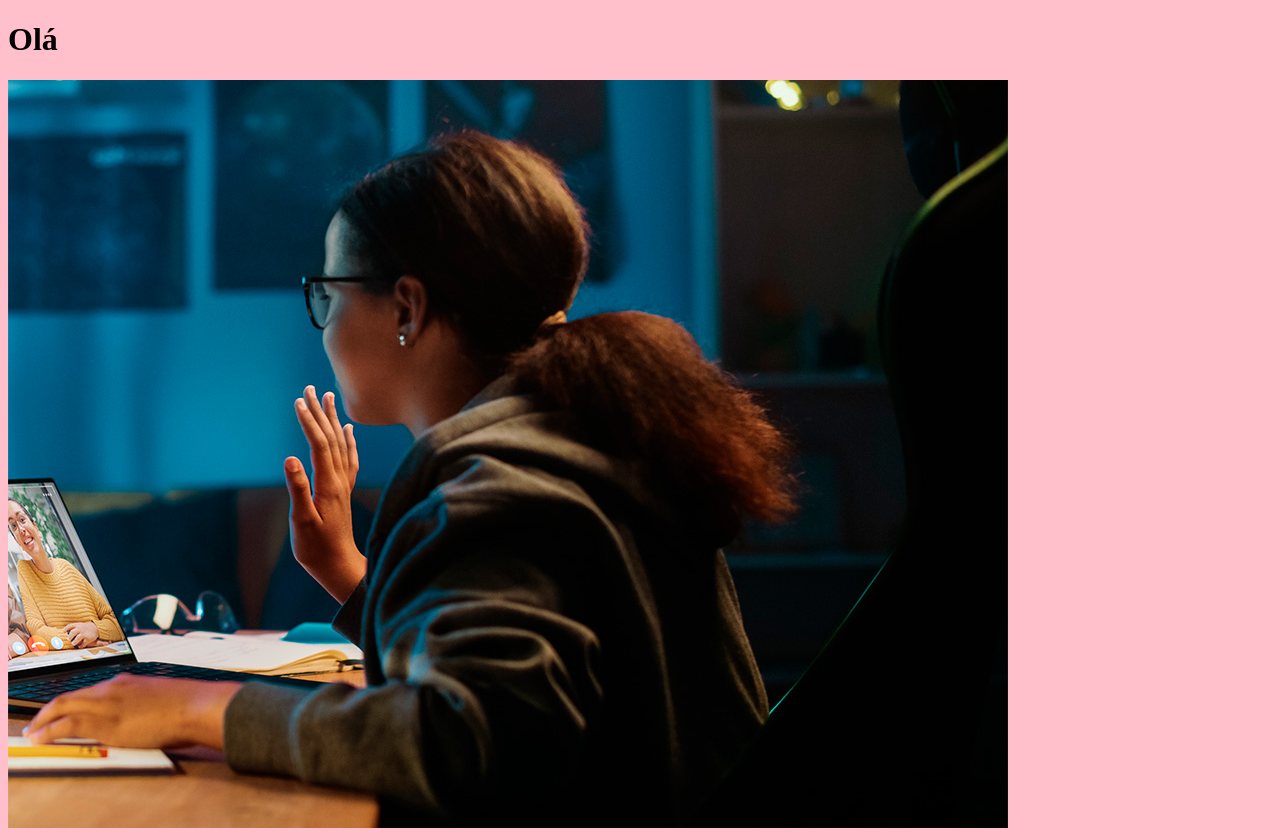
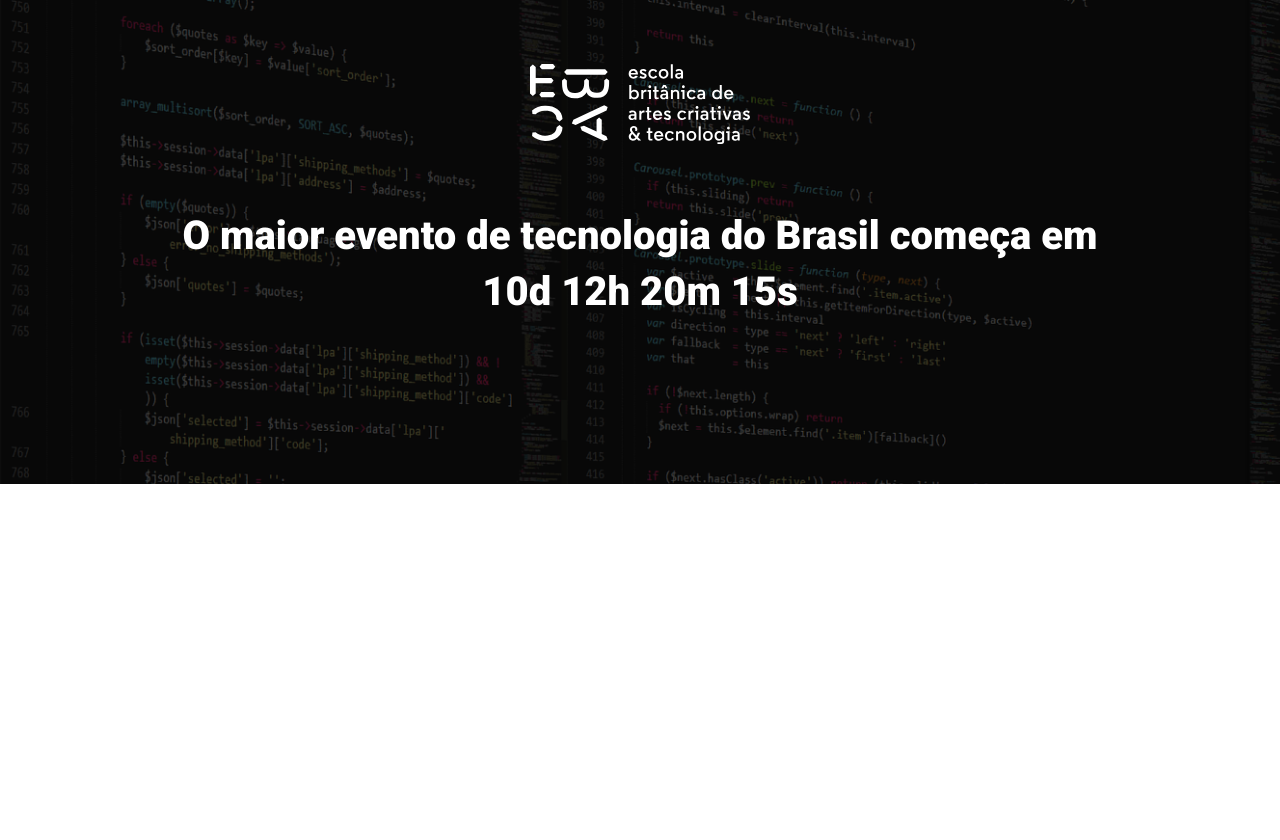
Before and after one commit to jemacieldev/ebac_tech_talk, a website built with Parcel: page src/index.html in a window 1280 px wide. After the commit the page ends 800 px from the top, so only its background shows below. Built offline with nearby package versions, Linux system fonts and the light colour scheme.

Commit message:
criando o hero

```diff
--- a/src/index.html
+++ b/src/index.html
@@ -1,15 +1,28 @@
 <!DOCTYPE html>
 <html lang="pt-br">
+
 <head>
     <meta charset="UTF-8">
     <meta name="viewport" content="width=device-width, initial-scale=1.0">
     <title>Ebac Talk</title>
+    <link rel="preconnect" href="https://fonts.googleapis.com">
+    <link rel="preconnect" href="https://fonts.gstatic.com" crossorigin>
+    <link href="https://fonts.googleapis.com/css2?family=Roboto:wght@400;700;900&display=swap" rel="stylesheet">
     <link rel="stylesheet" href="styles/main.scss">
 
 </head>
+
 <body>
-    <h1>Olá</h1>
-    <img src="./images/backend.png" alt="">
+    <header class="hero">
+        <div class="container">
+            <img class="hero__logo" src="./images/ebac_logo.svg" alt="EBAC">
+            <p class="hero__text">
+                O maior evento de tecnologia do Brasil começa em 10d 12h 20m 15s
+            </p>
+        </div>
+    </header>
+
+
     <script src="scripts/main.js"></script>
 </body>
 </html>
--- /dev/null
+++ b/src/styles/_hero.scss
@@ -0,0 +1,38 @@
+.hero {
+    padding-top: 64px;
+    padding-bottom: 100px;
+    background-image: url(../images/fundo.png);
+    background-repeat: no-repeat;
+    background-size: cover;
+    position: relative;
+
+    .container {
+        position: relative;
+    }
+
+    &::before {
+        position: absolute;
+        top: 0;
+        left: 0;
+        width: 100%;
+        height: 100%;
+        background-color: #000;
+        content: '';
+        opacity: .7;
+    }
+
+    &__text {
+        margin-top: 64px;
+        margin-bottom: 64px;
+        font-size: 40px;
+        line-height: 56px;
+        font-weight: 800;
+        text-align: center;
+    }
+
+    &__logo {
+        margin: 0 auto;
+        height: 80px;
+        display: block;
+    }
+}
--- a/src/styles/main.scss
+++ b/src/styles/main.scss
@@ -1,3 +1,38 @@
-body {
-    background-color: pink;
+@use 'hero';
+
+* {
+    margin: 0;
+    padding: 0;
+    box-sizing: border-box;
+    font-family: Roboto, sans-serif;
+    color: #fff;
 }
+
+.container {
+    max-width: 960px;
+    width: 100%;
+    margin: 0 auto;
+
+    @media (max-width: 640px) {
+        max-width: 80%;
+    }
+
+    @media (max-width: 1024px) {
+        max-width: 90%;
+    }
+
+    @media (max-width: 640px) {
+        padding: 40px 0;
+
+
+        &__logo {
+            height: 40px;
+        }
+
+        &__text {
+            font-size: 22px;
+            line-height: 24px;
+            margin: 24px 0;
+        }
+    }
+}
```
